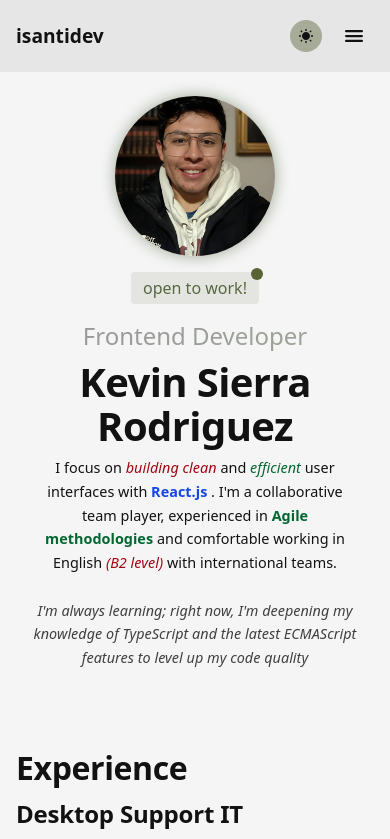
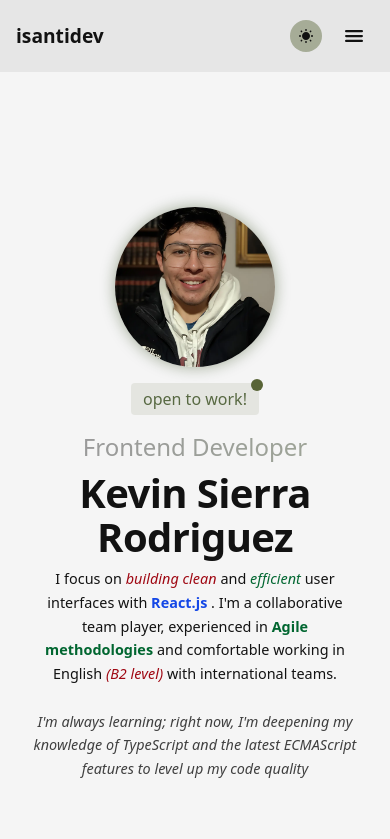
Before and after one commit to isantidev/my-portfolio, a React (Vite) app: page / in a window 390 px wide. Shown: the top 839 px of the page. Built offline with nearby package versions, Linux system fonts and the light colour scheme.

Commit message:
Hero height fixed. Further than 'lg' breakpoint the section height fit the context, less than 'lg' the section height is 90dvh

```diff
--- a/src/components/layout/Hero.jsx
+++ b/src/components/layout/Hero.jsx
@@ -6,7 +6,7 @@ const Hero = () => {
         <>
             <section
                 aria-label="about-me"
-                className="max-w-screen-xl w-full h-dvh mx-auto mt-2 mb-4 px-4 place-content-center"
+                className="max-w-screen-xl w-full h-screen min-h-full md:min-h-[90vh] xl:min-h-fit xl:my-16  mx-auto px-4 place-content-center"
             >
                 <div className="flex flex-col items-center justify-between gap-4 md:grid md:grid-cols-3 md:place-items-center md:gap-8">
                     <div className="flex flex-col h-full items-center justify-around gap-4 md:gap-2">
--- a/src/styles/global.css
+++ b/src/styles/global.css
@@ -10,7 +10,6 @@ body,
 #root {
     display: flex;
     flex-direction: column;
-    gap: 1rem;
 }
 
 @theme {
```
